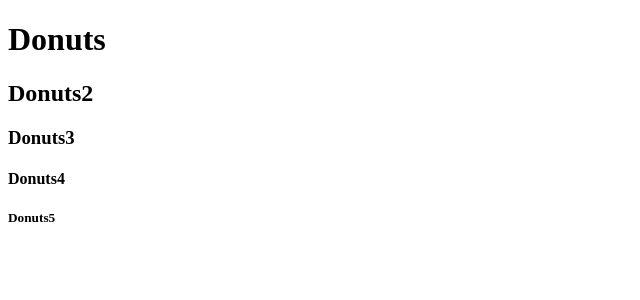
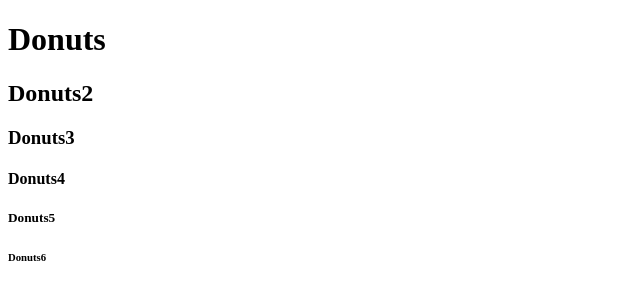
Before and after one commit to stewlove/donut-, a plain HTML site: page index.html in a window 1280 px wide. Shown: the full height of the page, 0-640 px from the left. Drawn offline with Linux system fonts and the light colour scheme.

Commit message:
Added h6

```diff
--- a/index.html
+++ b/index.html
@@ -13,5 +13,6 @@
     <h3>Donuts3</h3>
     <h4>Donuts4</h4>
     <h5>Donuts5</h5>
+    <h6>Donuts6</h6>
 </body>
 </html>
```
